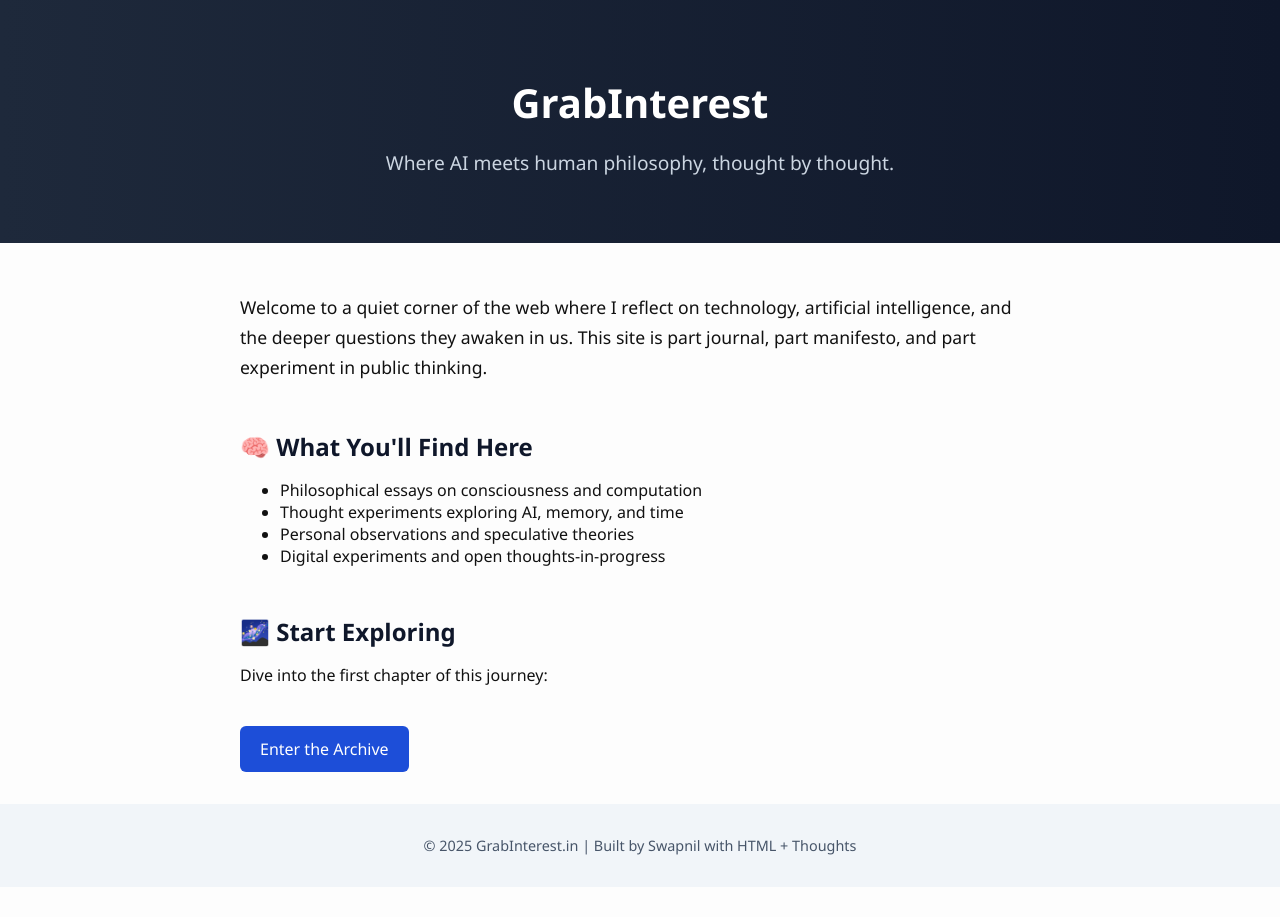
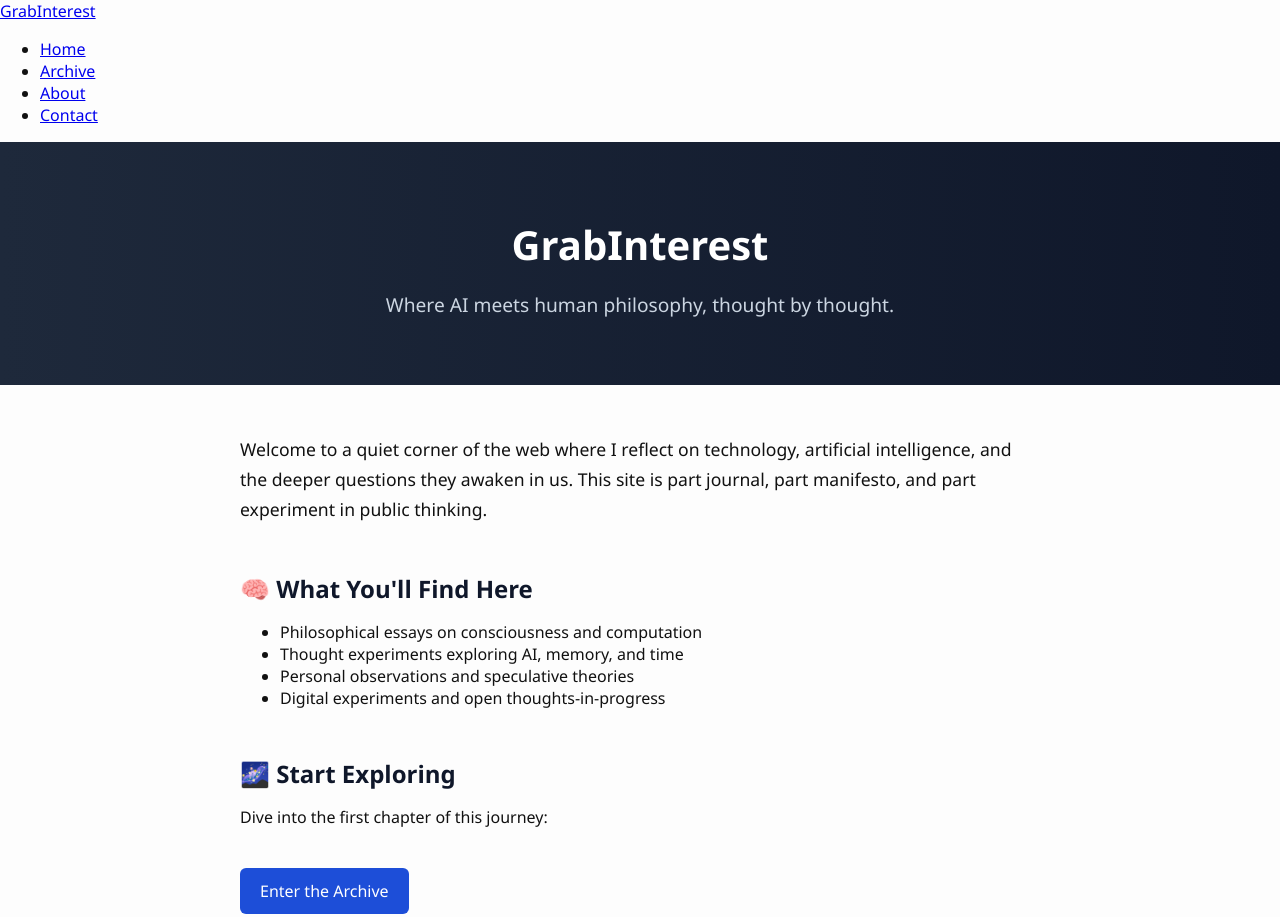
Before and after one commit to grabinterest/grabinterest.github.io, a plain HTML site: page index.html in a window 1280 px wide. Shown: the top 917 px of the page. Before the commit the page ends 887 px from the top, so only its background shows below. Drawn offline with Linux system fonts and the light colour scheme.

Commit message:
Added navigation panel

```diff
--- a/index.html
+++ b/index.html
@@ -7,6 +7,18 @@
     <link rel="stylesheet" href="style.css" />
   </head>
   <body>
+    <nav class="navbar">
+      <div class="nav-container">
+        <a href="index.html" class="nav-logo">GrabInterest</a>
+        <ul class="nav-links">
+          <li><a href="index.html">Home</a></li>
+          <li><a href="archive.html">Archive</a></li>
+          <li><a href="about.html">About</a></li>
+          <li><a href="contact.html">Contact</a></li>
+        </ul>
+      </div>
+    </nav>
+
     <header>
       <h1>GrabInterest</h1>
       <p>Where AI meets human philosophy, thought by thought.</p>
```
